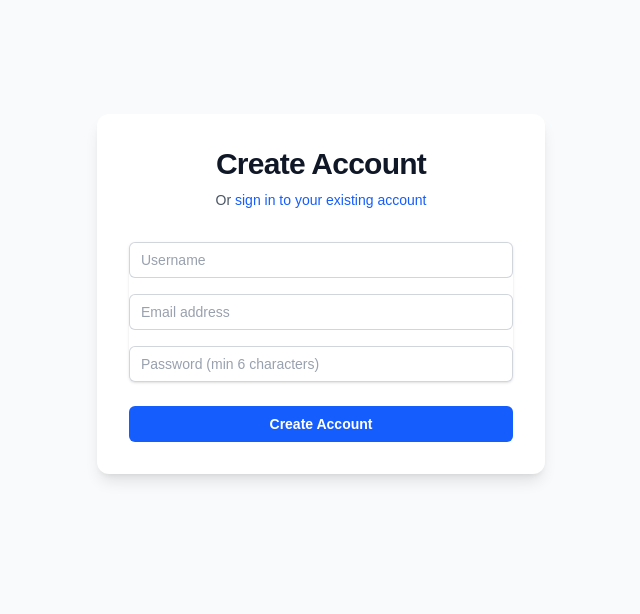
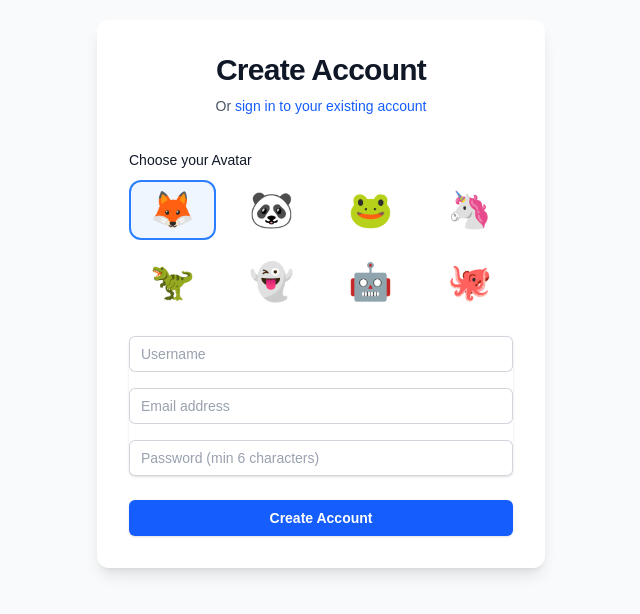
Before and after one commit to Raghava-sensai/event-qr-attendance, a Next.js app: page /register in a window 1280 px wide. Shown: the part 106-720 px from the top of the page, without its empty margins (319-959 px from the left). Built offline with nearby package versions, Linux system fonts and the light colour scheme.

Commit message:
Add avatar selection and loading states

```diff
--- a/app/actions/auth.ts
+++ b/app/actions/auth.ts
@@ -25,29 +25,34 @@ export async function login(formData: FormData) {
 export async function register(formData: FormData) {
   const supabase = await createClient()
 
-  const username = formData.get('username') as string
   const email = formData.get('email') as string
   const password = formData.get('password') as string
+  const username = formData.get('username') as string
+  const avatar = formData.get('avatar') as string || '🦊'
   const nextUrl = formData.get('next') as string || '/dashboard'
 
-  const { error } = await supabase.auth.signUp({
+  const { data, error } = await supabase.auth.signUp({
     email,
     password,
-    // By default, Supabase requires email verification. For this tutorial app, we assume
-    // email confirmation is turned off in the Supabase dashboard, or they can verify.
-    // If you want auto-sign in after registration, make sure email confirmation is OFF.
-    options: {
-      data: {
-        username: username,
-      },
-    },
   })
 
   if (error) {
     return redirect(`/register?error=${encodeURIComponent(error.message)}&next=${encodeURIComponent(nextUrl)}`)
   }
 
-  // After registration, sign in or redirect
+  // Ensure profile is created with avatar
+  if (data.user) {
+    await supabase.from('profiles').insert({
+      id: data.user.id,
+      username,
+      avatar,
+      role: 'user' // default role
+    })
+  }
+
+  // Wait a small moment to ensure session is fully established before redirecting
+  await new Promise(resolve => setTimeout(resolve, 500))
+
   redirect(nextUrl)
 }
 
--- a/app/dashboard/page.tsx
+++ b/app/dashboard/page.tsx
@@ -13,7 +13,7 @@ export default async function DashboardPage() {
   // Get user's profile
   const { data: profile } = await supabase
     .from('profiles')
-    .select('username')
+    .select('username, avatar')
     .eq('id', user.id)
     .single()
 
@@ -108,11 +108,16 @@ export default async function DashboardPage() {
   return (
     <div className="max-w-7xl mx-auto px-4 sm:px-6 lg:px-8 py-8 space-y-12">
       <div className="mb-8 flex flex-col sm:flex-row justify-between items-start sm:items-end gap-4">
-        <div>
-          <h1 className="text-2xl font-semibold leading-6 text-gray-900">Welcome, {profile?.username || 'Student'}!</h1>
-          <p className="mt-2 text-sm text-gray-700">
-            Check in to events and complete missions to earn badges.
-          </p>
+        <div className="flex items-center gap-4">
+          <div className="text-5xl bg-white shadow-sm p-3 rounded-full border border-gray-100">
+            {profile?.avatar || '🦊'}
+          </div>
+          <div>
+            <h1 className="text-2xl font-semibold leading-6 text-gray-900">Welcome, {profile?.username || 'Student'}!</h1>
+            <p className="mt-2 text-sm text-gray-700">
+              Check in to events and complete missions to earn badges.
+            </p>
+          </div>
         </div>
         <Link
           href="/dashboard/scan"
--- a/app/login/page.tsx
+++ b/app/login/page.tsx
@@ -1,12 +1,13 @@
 import { login } from '@/app/actions/auth'
 import Link from 'next/link'
+import { SubmitButton } from '@/components/SubmitButton'
 
 export default async function LoginPage({
   searchParams,
 }: {
-  searchParams: Promise<{ error?: string; message?: string; next?: string }>
+  searchParams: Promise<{ error?: string; next?: string }>
 }) {
-  const { error, message, next } = await searchParams
+  const { error, next } = await searchParams
   const nextUrl = next || '/dashboard'
 
   return (
@@ -28,12 +29,6 @@ export default async function LoginPage({
           {error && (
             <div className="rounded-md bg-red-50 p-4 text-sm text-red-700">
               {error}
-            </div>
-          )}
-
-          {message && (
-            <div className="rounded-md bg-green-50 p-4 text-sm text-green-700">
-              {message}
             </div>
           )}
 
@@ -73,12 +68,9 @@ export default async function LoginPage({
           </div>
 
           <div>
-            <button
-              type="submit"
-              className="flex w-full justify-center rounded-md bg-blue-600 px-3 py-2 text-sm font-semibold text-white hover:bg-blue-500 focus-visible:outline focus-visible:outline-2 focus-visible:outline-offset-2 focus-visible:outline-blue-600 transition-colors"
-            >
+            <SubmitButton>
               Sign in
-            </button>
+            </SubmitButton>
           </div>
         </form>
       </div>
--- a/app/register/page.tsx
+++ b/app/register/page.tsx
@@ -1,5 +1,8 @@
 import { register } from '@/app/actions/auth'
 import Link from 'next/link'
+import { SubmitButton } from '@/components/SubmitButton'
+
+const AVATARS = ['🦊', '🐼', '🐸', '🦄', '🦖', '👻', '🤖', '🐙']
 
 export default async function RegisterPage({
   searchParams,
@@ -30,6 +33,20 @@ export default async function RegisterPage({
               {error}
             </div>
           )}
+
+          <div>
+            <label className="block text-sm font-medium leading-6 text-gray-900 mb-2">Choose your Avatar</label>
+            <div className="grid grid-cols-4 gap-2 sm:gap-3">
+              {AVATARS.map((avatar, idx) => (
+                <label key={avatar} className="cursor-pointer relative">
+                  <input type="radio" name="avatar" value={avatar} defaultChecked={idx === 0} className="peer sr-only" />
+                  <div className="text-3xl sm:text-4xl p-2 text-center rounded-xl border-2 border-transparent peer-checked:border-blue-500 peer-checked:bg-blue-50 hover:bg-gray-50 transition-all">
+                    {avatar}
+                  </div>
+                </label>
+              ))}
+            </div>
+          </div>
 
           <div className="space-y-4 rounded-md shadow-sm">
             <div>
@@ -72,12 +89,9 @@ export default async function RegisterPage({
           </div>
 
           <div>
-            <button
-              type="submit"
-              className="flex w-full justify-center rounded-md bg-blue-600 px-3 py-2 text-sm font-semibold text-white hover:bg-blue-500 focus-visible:outline focus-visible:outline-2 focus-visible:outline-offset-2 focus-visible:outline-blue-600 transition-colors"
-            >
+            <SubmitButton>
               Create Account
-            </button>
+            </SubmitButton>
           </div>
         </form>
       </div>
--- /dev/null
+++ b/components/SubmitButton.tsx
@@ -0,0 +1,27 @@
+'use client'
+
+import { useFormStatus } from 'react-dom'
+import { Loader2 } from 'lucide-react'
+
+export function SubmitButton({
+  children,
+  className = "w-full rounded-md bg-blue-600 px-3 py-2 text-sm font-semibold text-white shadow-sm hover:bg-blue-500 focus-visible:outline focus-visible:outline-2 focus-visible:outline-offset-2 focus-visible:outline-blue-600 flex justify-center items-center"
+}: {
+  children: React.ReactNode,
+  className?: string
+}) {
+  const { pending } = useFormStatus()
+
+  return (
+    <button
+      type="submit"
+      disabled={pending}
+      className={`${className} ${pending ? 'opacity-70 cursor-not-allowed' : ''}`}
+    >
+      {pending ? (
+        <Loader2 className="mr-2 h-4 w-4 animate-spin" />
+      ) : null}
+      {pending ? 'Processing...' : children}
+    </button>
+  )
+}
```
Also changed, not shown: 1 other file (tests, documents, lock files or other folders).
